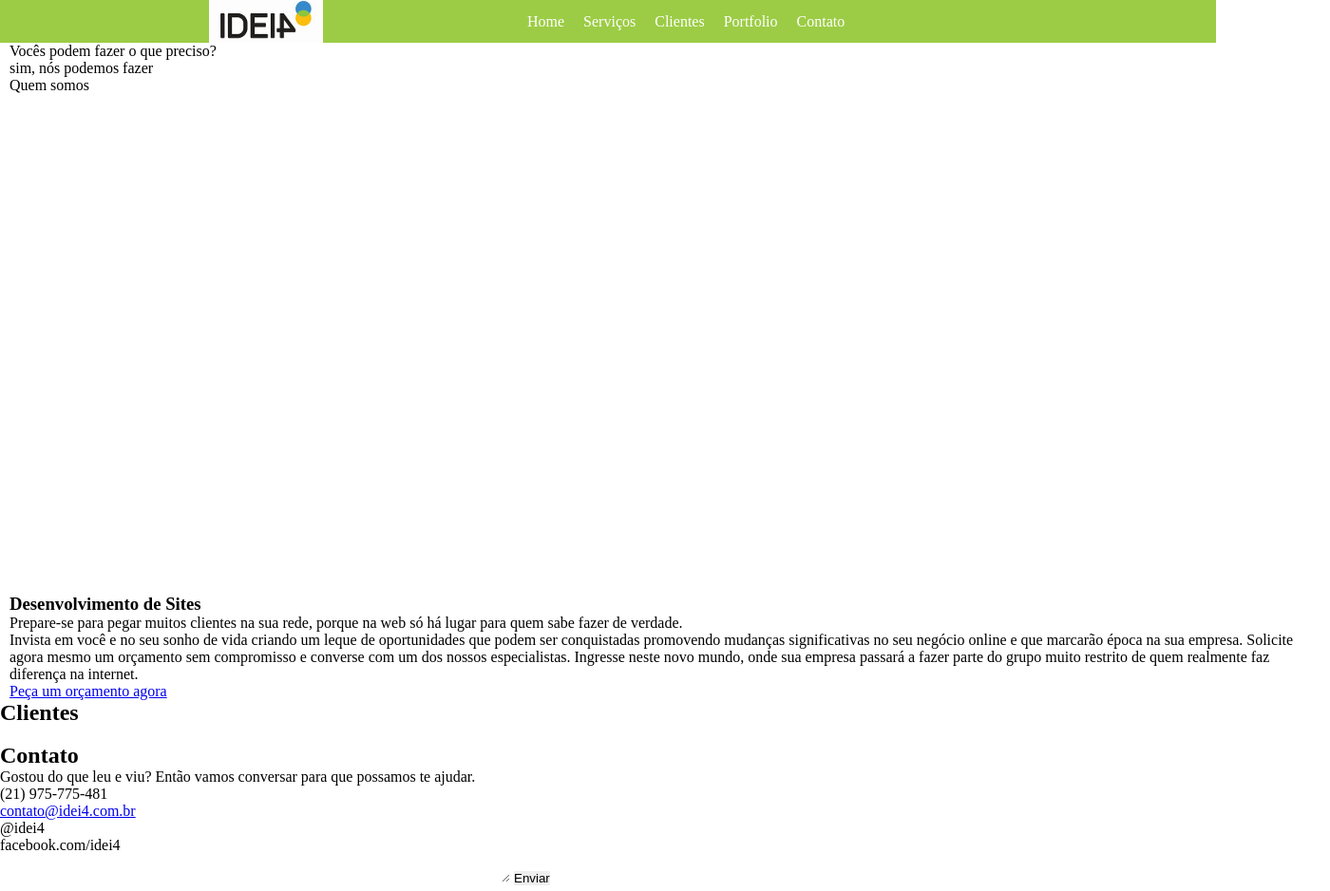
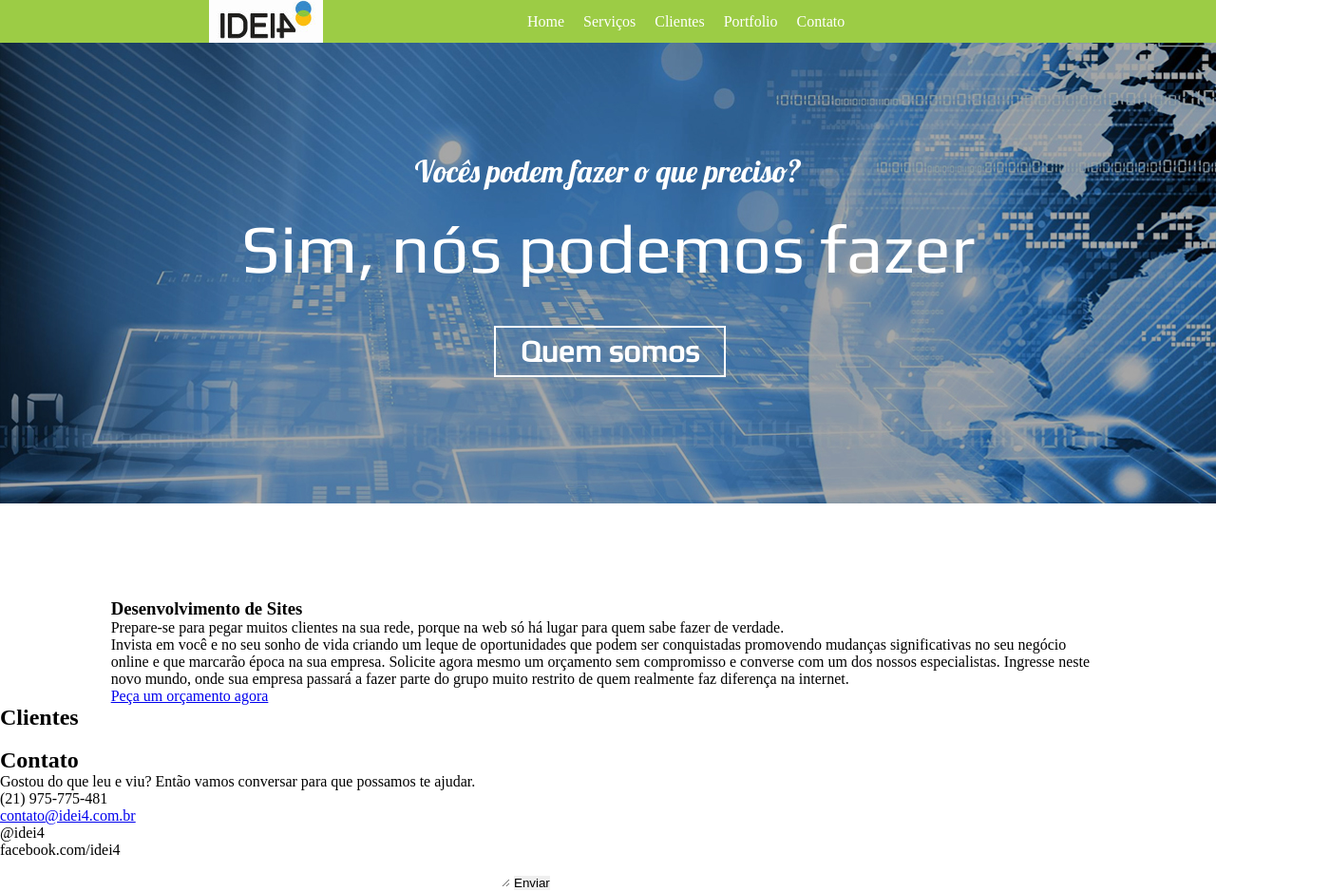
Before and after one commit to rodrigoIdei4/site-institucional-idei4, a website: page index.html in a window 1280 px wide. Shown: the whole page at 95% size, 1400 px wide, since content can reach past the window. Drawn offline with nearby package versions, Linux system fonts and the light colour scheme; some packages are replaced by stand-ins of ours; no server answers.

Commit message:
Seção Home finalizada

```diff
--- a/index.html
+++ b/index.html
@@ -5,6 +5,10 @@
 		<script src="https://ajax.googleapis.com/ajax/libs/angularjs/1.3.1/angular.js"></script>
 		<script src="https://ajax.googleapis.com/ajax/libs/angularjs/1.3.1/angular-route.js"></script>
 		<script src="js/app.js"></script>
+
+		<!-- Fontes -->
+		<link href='http://fonts.googleapis.com/css?family=Lobster|Play' rel='stylesheet' type='text/css'>
+
 		<link rel='stylesheet' type='text/css' href='css/estilo.min.css' />
 	</head>
 	<body>
@@ -23,8 +27,8 @@
 		<section id="content">
 			<section id="home">
 				<p>Vocês podem fazer o que preciso?</p>
-				<p class="todas-maiusculas">sim, nós podemos fazer</p>
-				<p class="button">Quem somos</p>
+				<p class="todas-maiusculas">Sim, nós podemos fazer</p>
+				<p class="button"><a href="#">Quem somos</a></p>
 			</section>
 			<section id="desenvolvimento-de-sites">
 				<h1>Desenvolvimento de Sites</h1>
--- a/sass/estilo.scss
+++ b/sass/estilo.scss
@@ -40,18 +40,51 @@ header{
 }
 #content{
 	@include zen-grid-container;
-	width: 1400px;
 	margin: 0 auto;
 	clear: both;
 
 	#home{
 		@include zen-grid-item(12, 1);
-		height: 580px;
+		height: 485px;
+		background: url(images/globo.jpg) no-repeat 0 0;
+
+		p{
+			color: #fff;
+			font-size: 32px;
+			text-align: center;
+			margin-top: 115px;
+			font-family: 'Lobster', cursive;
+
+			&.todas-maiusculas{
+				margin-top: 20px;
+				font-family: 'Play', sans-serif;
+				font-size: 72px;
+			}
+
+			&.button{
+				margin: 40px auto;
+				width: 240px;
+
+
+				a{
+					font-family: 'Play', sans-serif;
+					font-weight: bold;
+					color: #fff;
+					text-decoration: none;
+					display: block;
+					width: 240px;
+					height: 50px;
+					border: 2px solid #fff;
+					line-height: 50px;
+				}
+			}
+		}
 	}
 
 	#desenvolvimento-de-sites{
-		@include zen-grid-item(12, 1);
+		@include zen-grid-item(10, 2);
 		clear: both;
+		margin-top: 100px;
 	}
 
 	.clientes{
```
Also changed, not shown: css/estilo.css, css/estilo.min.css, css/images/globo.jpg (added), css/images/globo.png (added), 1 other file.
